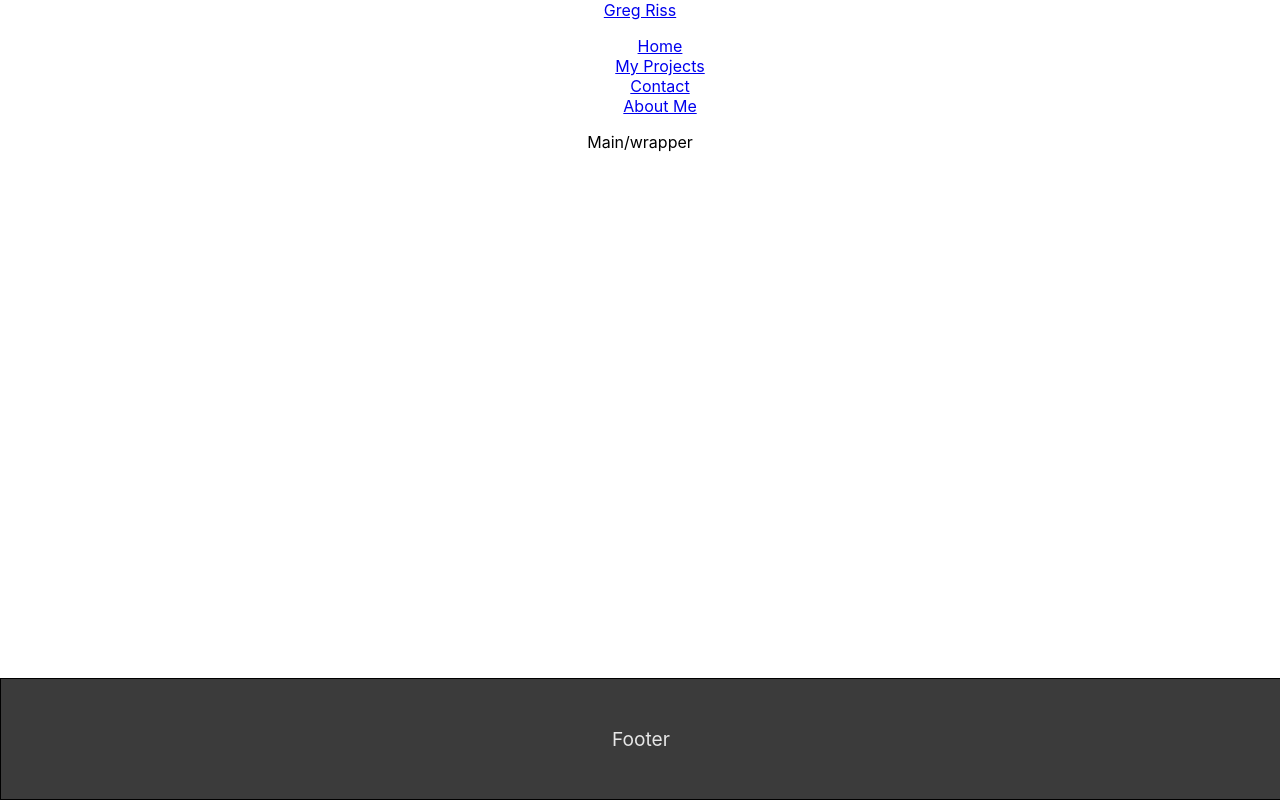
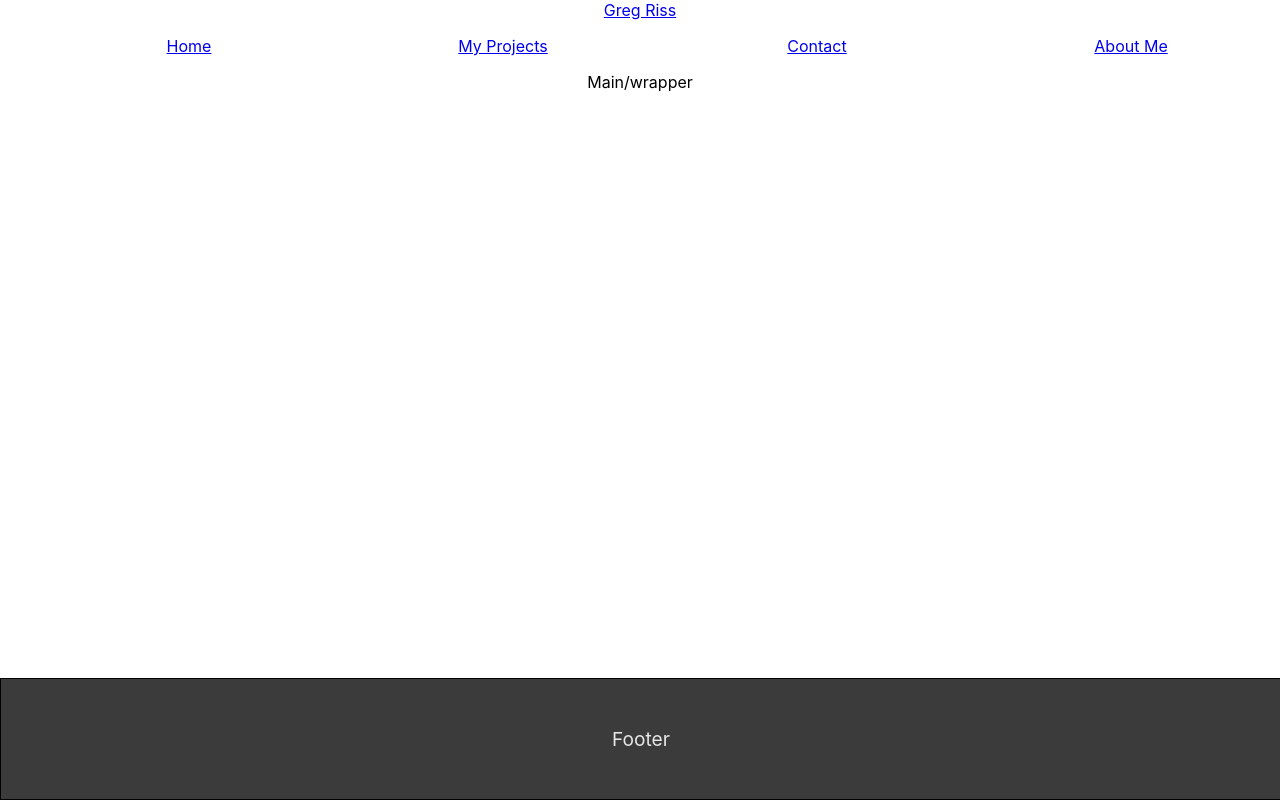
Before and after one commit to gregriss/dev-portfolio, a React (Create React App) app in the folder react-port/: page /contact in a window 1280 px wide. Built offline with nearby package versions, Linux system fonts and the light colour scheme.

Commit message:
basic header styles

```diff
--- a/react-port/src/components/header/style.css
+++ b/react-port/src/components/header/style.css
@@ -1,10 +1,14 @@
 header {
     display: grid;
-
+    grid-template-columns: repeat(auto-fit, minmax(200px, 1fr));
+    gap: 1rem;
 }
 
 ul {
     list-style: none;
+    display: grid;
+    grid-template-columns: repeat(auto-fit, minmax(200px, 1fr));
+    gap: 1rem;
 }
 
 Link {
```
Also changed, not shown: react-port/src/components/project/project.js (+10 -0 lines).
